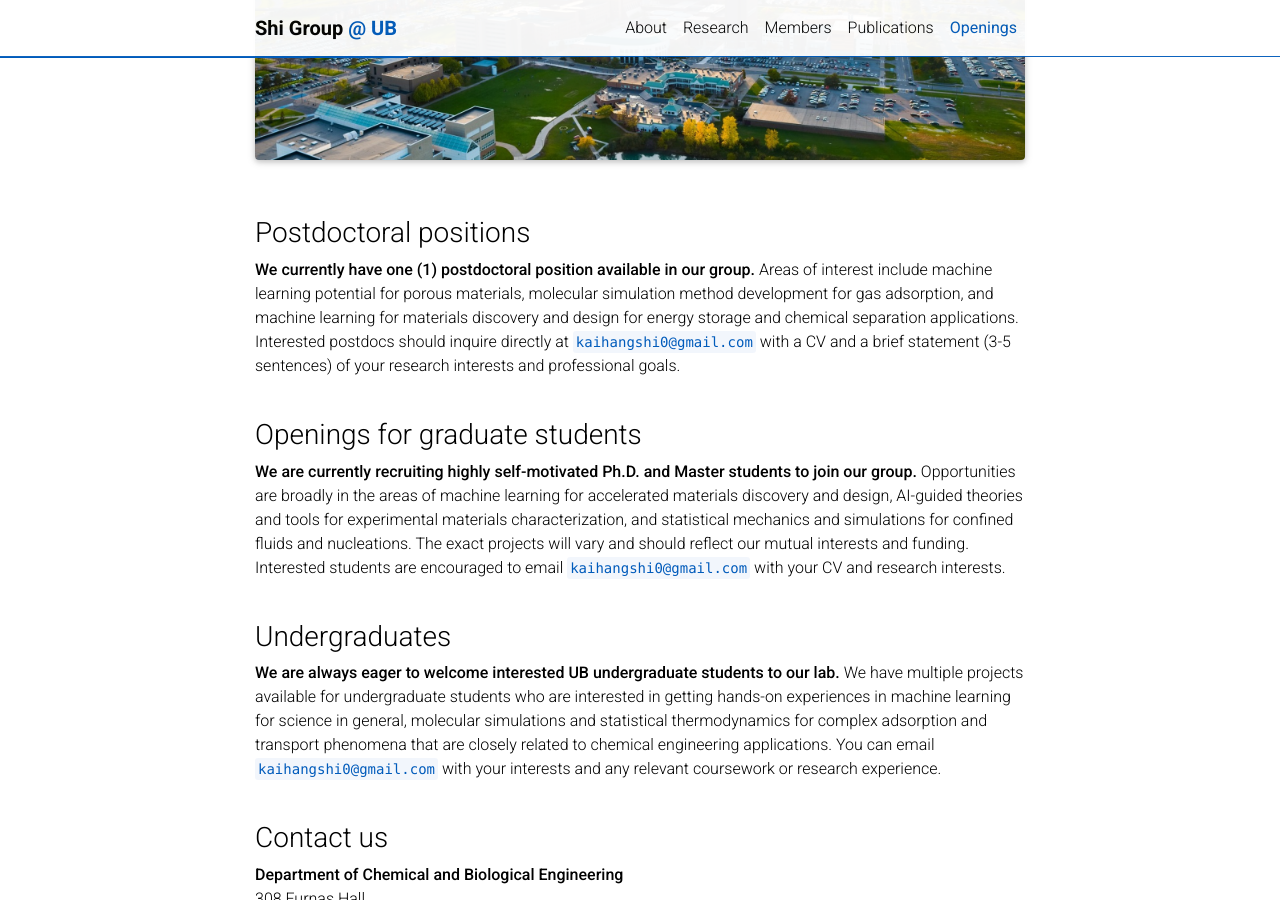
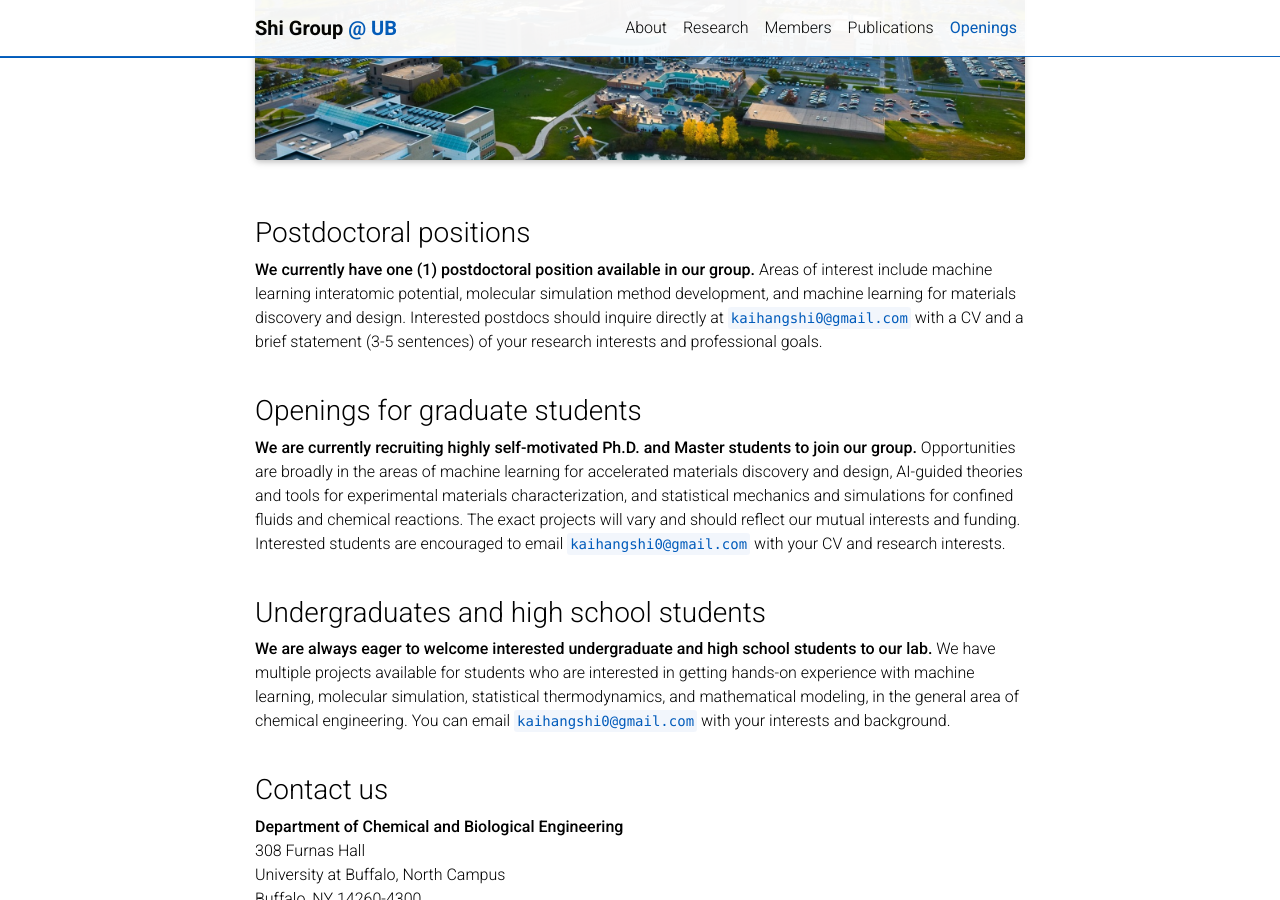
Before and after one commit to ShiResearchGroup/shiresearchgroup.github.io, a Jekyll site: the page built from _pages/openings.md, in a window 1280 px wide and 900 px high, scrolled down 270 px. Built offline with Jekyll 4.4.1, drawn with Linux system fonts in a browser that asks for light colours; full-size pictures stand in for the smaller copies a plugin makes; comment, search, counter and statistics services are not loaded; a style sheet for code colours, icons or effects is not loaded.

Commit message:
research update

```diff
--- a/_pages/openings.md
+++ b/_pages/openings.md
@@ -14,13 +14,13 @@
 <br>
 
 ### Postdoctoral positions <br>
-**We currently have one (1) postdoctoral position available in our group.** Areas of interest include machine learning potential for porous materials, molecular simulation method development for gas adsorption, and machine learning for materials discovery and design for energy storage and chemical separation applications. Interested postdocs should inquire directly at `kaihangshi0@gmail.com` with a CV and a brief statement (3-5 sentences) of your research interests and professional goals. <br><br>
+**We currently have one (1) postdoctoral position available in our group.** Areas of interest include machine learning interatomic potential, molecular simulation method development, and machine learning for materials discovery and design. Interested postdocs should inquire directly at `kaihangshi0@gmail.com` with a CV and a brief statement (3-5 sentences) of your research interests and professional goals. <br><br>
 
 ### Openings for graduate students <br>
-**We are currently recruiting highly self-motivated Ph.D. and Master students to join our group.** Opportunities are broadly in the areas of machine learning for accelerated materials discovery and design, AI-guided theories and tools for experimental materials characterization, and statistical mechanics and simulations for confined fluids and nucleations. The exact projects will vary and should reflect our mutual interests and funding. Interested students are encouraged to email `kaihangshi0@gmail.com` with your CV and research interests. <br><br>
+**We are currently recruiting highly self-motivated Ph.D. and Master students to join our group.** Opportunities are broadly in the areas of machine learning for accelerated materials discovery and design, AI-guided theories and tools for experimental materials characterization, and statistical mechanics and simulations for confined fluids and chemical reactions. The exact projects will vary and should reflect our mutual interests and funding. Interested students are encouraged to email `kaihangshi0@gmail.com` with your CV and research interests. <br><br>
 
-### Undergraduates <br>
-**We are always eager to welcome interested UB undergraduate students to our lab.** We have multiple projects available for undergraduate students who are interested in getting hands-on experiences in machine learning for science in general, molecular simulations and statistical thermodynamics for complex adsorption and transport phenomena that are closely related to chemical engineering applications. You can email `kaihangshi0@gmail.com` with your interests and any relevant coursework or research experience.<br><br>
+### Undergraduates and high school students<br>
+**We are always eager to welcome interested undergraduate and high school students to our lab.** We have multiple projects available for students who are interested in getting hands-on experience with machine learning, molecular simulation, statistical thermodynamics, and mathematical modeling, in the general area of chemical engineering. You can email `kaihangshi0@gmail.com` with your interests and background.<br><br>
 
 ### Contact us <br>
 **Department of Chemical and Biological Engineering** <br>
```
Also changed, not shown: _pages/research.md (+2 -2 lines).
